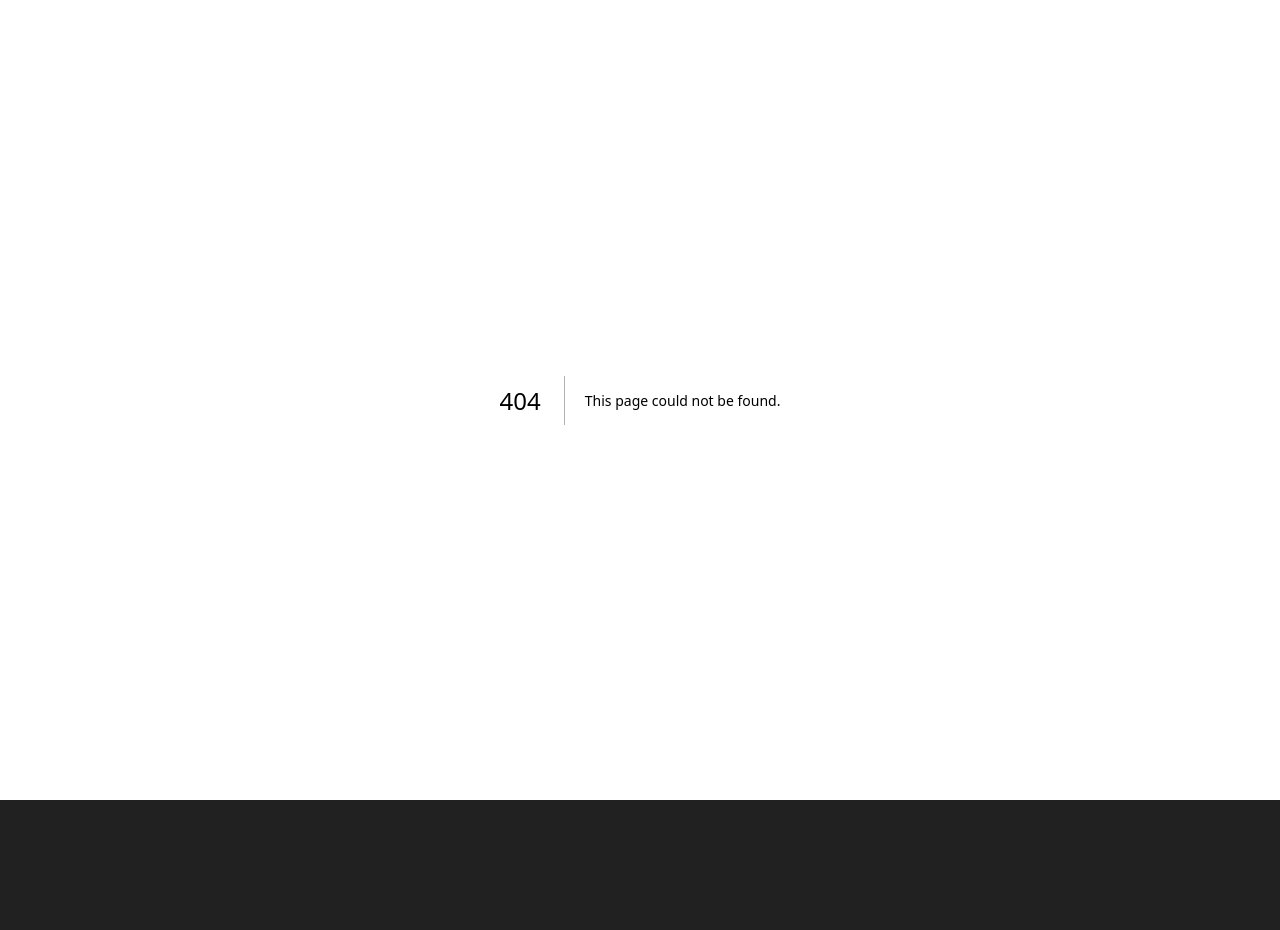
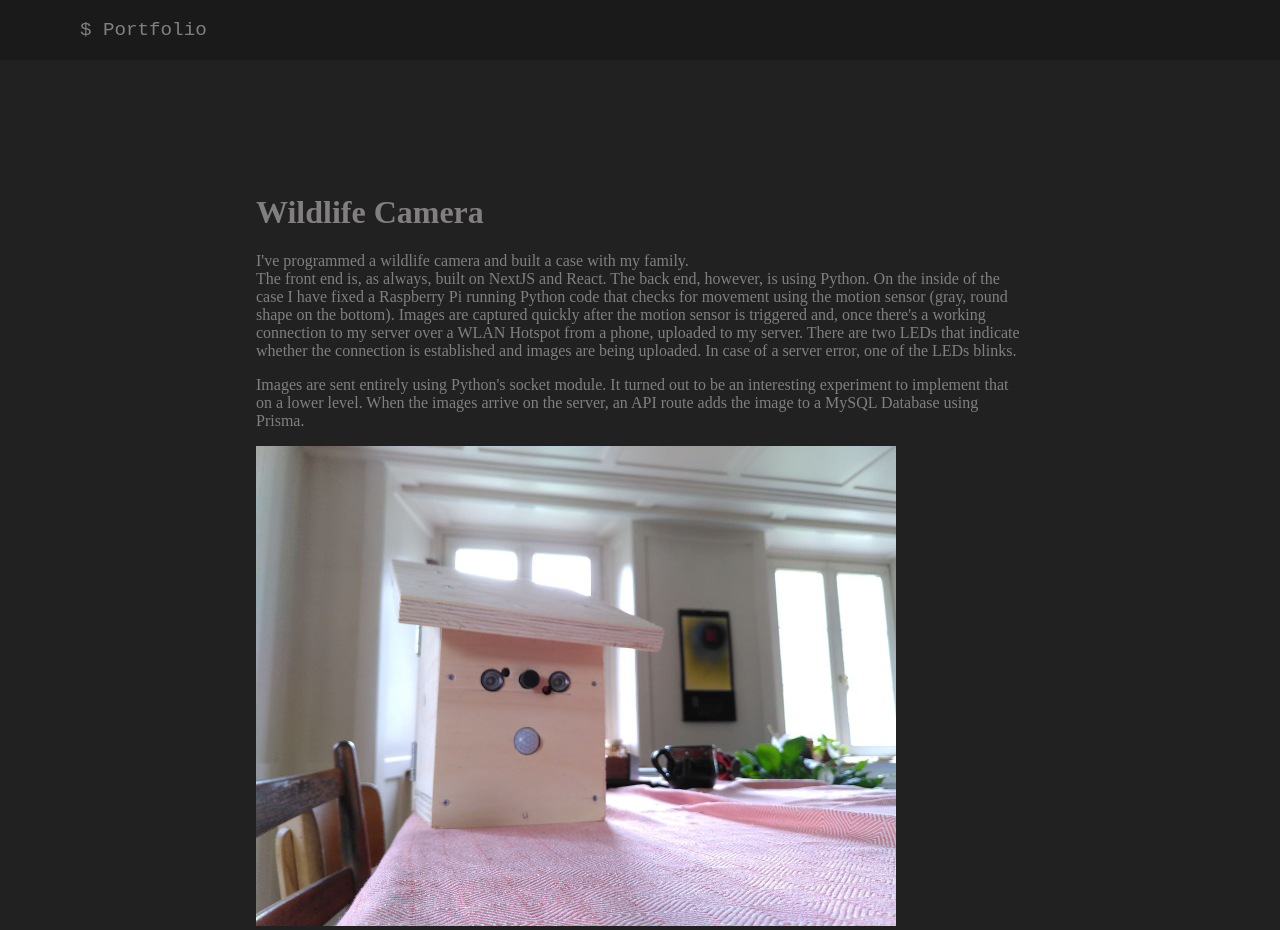
Before and after one commit to arch-user-france1/arch-user-france1, a Next.js app: page /wcamera in a window 1280 px wide. Before the commit this address had no page. Before the commit the page ends 800 px from the top, so only its background shows below. Built offline with nearby package versions, Linux system fonts and the light colour scheme.

Commit message:
rename to wcamera

```diff
--- a/pages/index.js
+++ b/pages/index.js
@@ -151,7 +151,7 @@ export default function Page() {
       status="running"
       link="https://wildtierkamera.privacyy.ch"
       onSiteLinks={[
-        "/wildtierkamera",
+        "/wcamera",
       ]}
       visibleLinks={[
         "https://wildtierkamera.privacyy.ch",
--- a/pages/wildtierkamera.jsx
+++ b/pages/wcamera.jsx
@@ -12,7 +12,7 @@ export default function Page() {
                     <h1>Wildlife Camera</h1>
 
                     <p>I've programmed a wildlife camera and built a case with my family.<br></br>
-                        The <Link href="https://wildtierkamera.privacyy.ch" alt="link to front end">front end</Link> is, as always, built on NextJS and React. The backend, however, is using Python.
+                        The <Link href="https://wildtierkamera.privacyy.ch" alt="link to front end">front end</Link> is, as always, built on NextJS and React. The back end, however, is using Python.
                         On the inside of the case I have fixed a Raspberry Pi running Python code that checks for movement using the motion sensor (gray, round shape on the bottom).
                         Images are captured quickly after the motion sensor is triggered and, once there's a working connection to my server over a WLAN Hotspot from a phone, uploaded to my server. There are two LEDs that indicate whether the connection is established and images are being uploaded. In case of a server error, one of the LEDs blinks.
                     </p>
```
